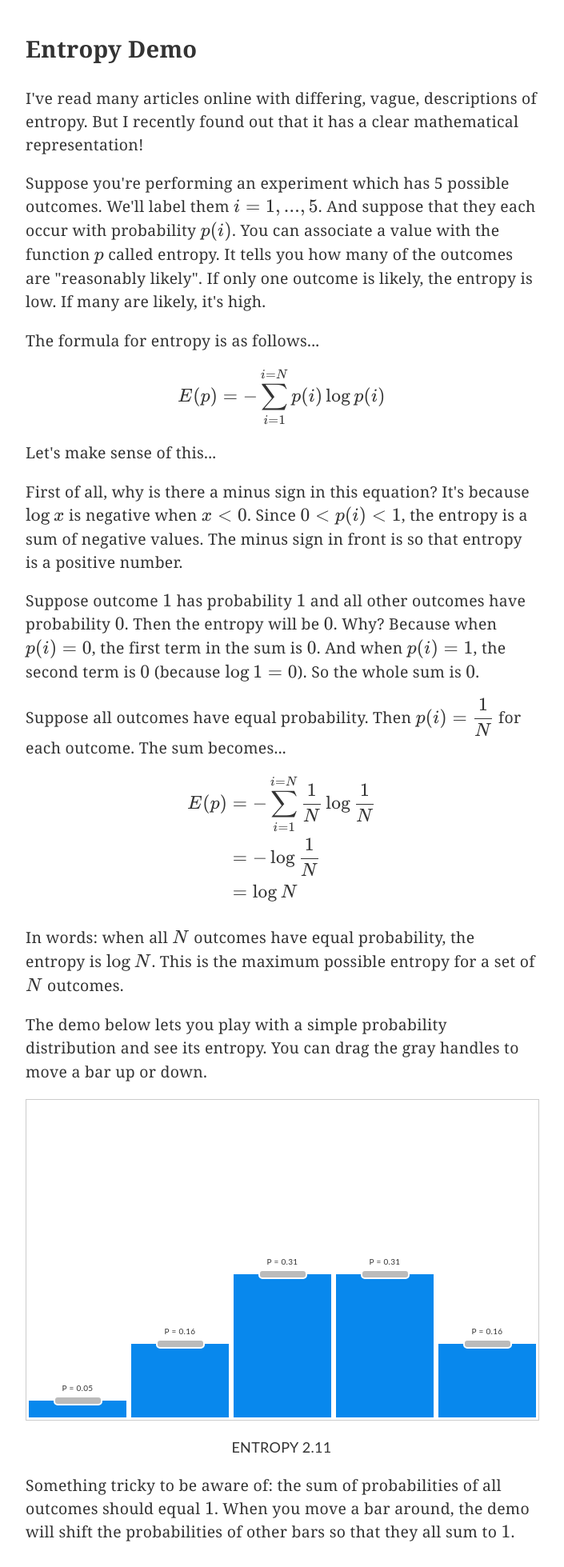
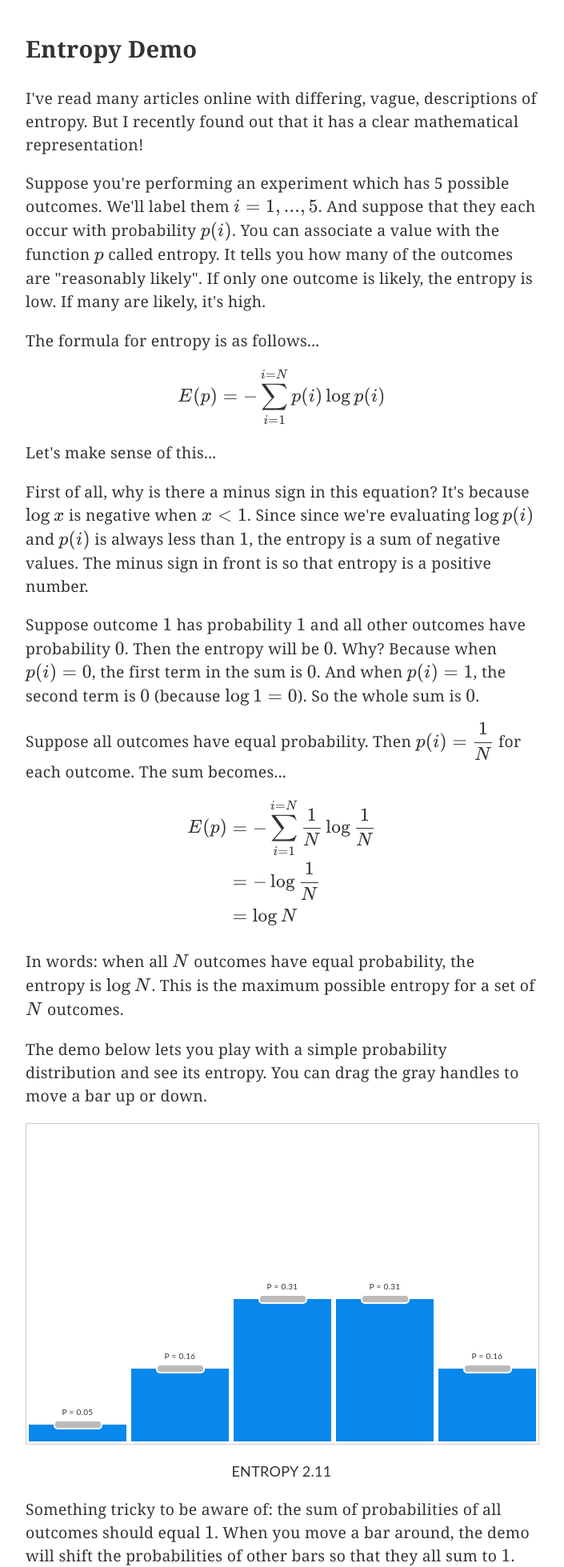
Before and after one commit to ryankaplan/ryankaplan.github.io, a Jekyll site: the page entropy-demo/index.html, which Jekyll copies as it is, in a window 1280 px wide. Shown: the whole page at 80% size, without its empty margins (288-993 px from the left). Built offline with Jekyll 4.4.1, drawn with Linux system fonts in a browser that asks for light colours; nearby versions of some CDN libraries; before the commit the page ends 1929 px from its top, so only the background shows below that.

Commit message:
Update index.html

```diff
--- a/entropy-demo/index.html
+++ b/entropy-demo/index.html
@@ -38,7 +38,7 @@
         </p>
 
         <p>
-          First of all, why is there a minus sign in this equation? It's because \(\log x\) is negative when \(x < 0\). Since \(0 < p(i) < 1\), the entropy is a sum of negative values. The minus sign in front is so that entropy is a positive number.
+          First of all, why is there a minus sign in this equation? It's because \(\log x\) is negative when \(x < 1\). Since since we're evaluating \(\log p(i)\) and \(p(i)\) is always less than \(1\), the entropy is a sum of negative values. The minus sign in front is so that entropy is a positive number.
         </p>
 
         <p>
```
